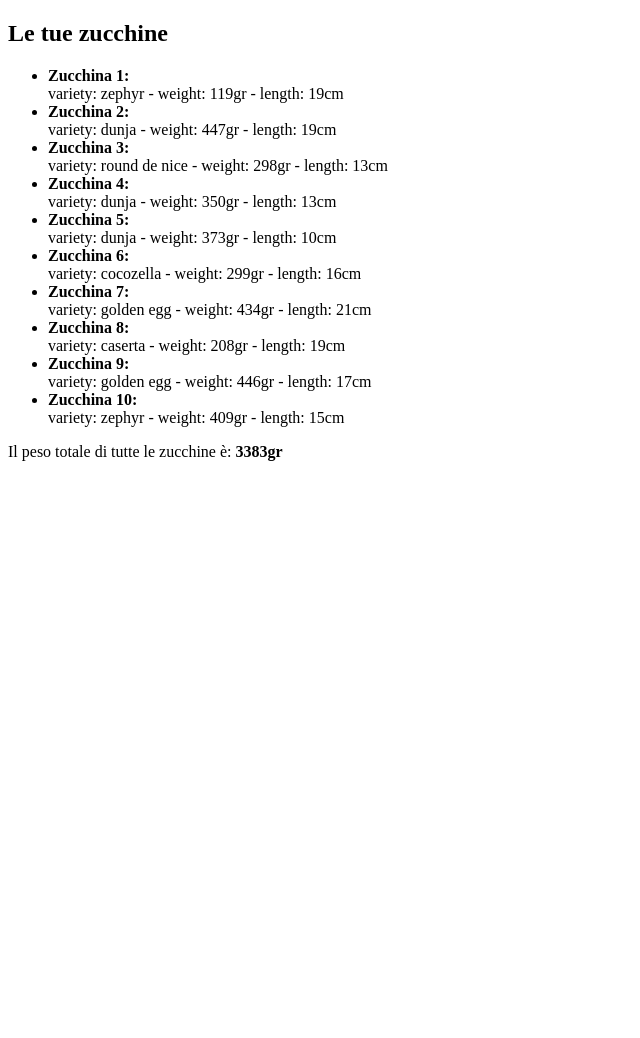
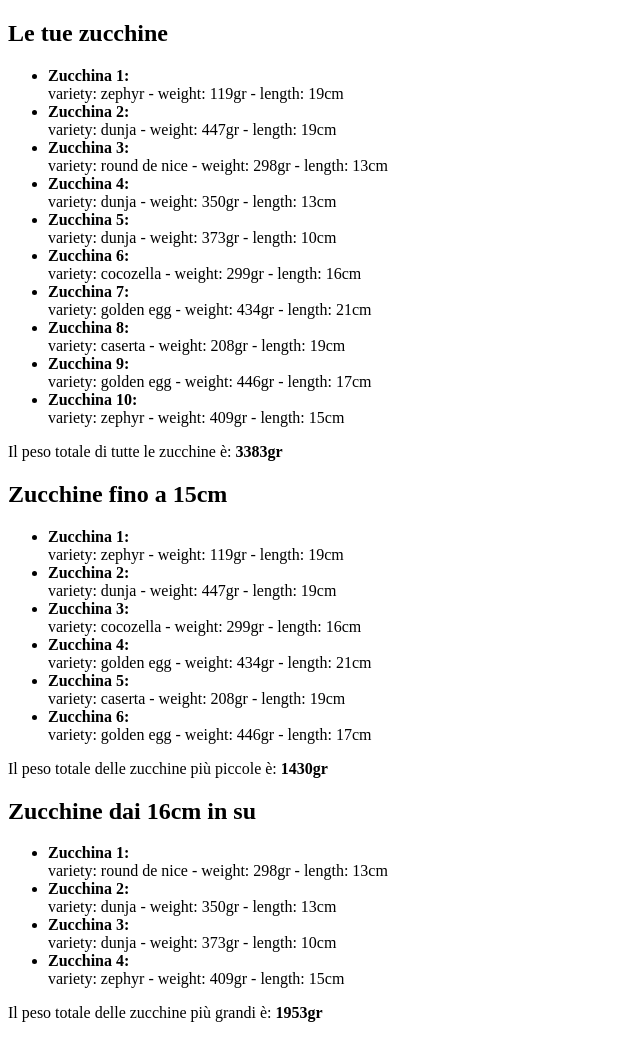
Before and after one commit to leitongchen/js-jsnacks-blocco-5, a plain HTML site: page index.html in a window 1280 px wide. Shown: the whole page, without its empty margins (0-640 px from the left). Before the commit the page ends 800 px from the top, so only its background shows below. Drawn offline with Linux system fonts and the light colour scheme.

Commit message:
stampa zucchine divise; stampa pesi

```diff
--- a/index.html
+++ b/index.html
@@ -15,7 +15,18 @@
             <p id="your-zucchini-weight">Il peso totale di tutte le zucchine è: </p>
 
         </section>
+        <section>
+            <h2>Zucchine fino a 15cm</h2>
+            <ul id="short-zucchini">
 
+            </ul>
+            <p id="short-zucchini-weight">Il peso totale delle zucchine più piccole è: </p>
+            <h2>Zucchine dai 16cm in su</h2>
+            <ul id="long-zucchini">
+
+            </ul>
+            <p id="long-zucchini-weight">Il peso totale delle zucchine più grandi è: </p>
+        </section>
 
     </main>
 
--- a/zucchine.js
+++ b/zucchine.js
@@ -59,6 +59,19 @@ function longZucchiniSelection(lunghezza, num) {
     return true;
 }
 
+
+/*
+[Snack 1]
+Crea 10 oggetti che rappresentano una zucchina, indicandone per ognuno varietà,
+peso e lunghezza. Calcola quanto pesano tutte le zucchine.
+*/
+/*
+[Snack 2]
+Crea 10 oggetti che rappresentano una zucchina.
+Dividi in due array separati le zucchine che misurano meno o più di 15cm.
+Infine stampa separatamente quanto pesano i due gruppi di zucchine. (edited)
+*/
+
 (function () {
 
     var yourZucchini = document.getElementById('your-zucchini');
@@ -67,15 +80,12 @@ function longZucchiniSelection(lunghezza, num) {
     var shortZucchiniList = document.getElementById("short-zucchini");
     var longZucchiniList = document.getElementById("long-zucchini");
 
-    /*
-    [Snack 1]
-    Crea 10 oggetti che rappresentano una zucchina, indicandone per ognuno varietà,
-    peso e lunghezza. Calcola quanto pesano tutte le zucchine.
-    */
+    var shortZucchiniWeight = document.getElementById("short-zucchini-weight");
+    var longZucchiniWeight = document.getElementById("long-zucchini-weight");
+
 
     // lunghezza zucchina varia tra 10cm e 23cm
     // peso zucchina varia tra 50gr e 450gr
-
 
     var zucchiniVariety = ['black beauty', 'caserta', 'golden egg', 'cocozella', 'dunja', 'round de nice', 'zephyr', 'gadzukes'];
 
@@ -91,7 +101,6 @@ function longZucchiniSelection(lunghezza, num) {
             weight: randomNumGen(50, 450),
             length: randomNumGen(10, 23),
         }
-
         allZucchini.push(newZucchini);
     }
 
@@ -107,8 +116,8 @@ function longZucchiniSelection(lunghezza, num) {
 
         var oneZucchini = allZucchini[i];
 
+        // pushare le zucchine in due array diversi in base alle lunghezza
         for (var key in oneZucchini) {
-
             if (key === "length") {
 
                 if (longZucchiniSelection(oneZucchini[key], 15)) {
@@ -126,27 +135,40 @@ function longZucchiniSelection(lunghezza, num) {
 
     zucchiniWeight.innerHTML += "<strong>" + calcWeight(allZucchini, 'weight') + "gr </strong>";
 
+
+    // ciclo per scrivere le zucchine in html SHORT
+    for (var longz = 0; longz < shortZucchini.length; longz++) {
+        var zucchina = shortZucchini[longz];
+
+        longZucchiniList.innerHTML += "<li><strong>Zucchina " + (longz + 1) + ": </strong><br> " + printThemAll(zucchina, 'weight', 'length').join(" - ") + "</li>";
+    }
+
+    longZucchiniWeight.innerHTML += "<strong>" + calcWeight(longZucchini, 'weight') + "gr </strong>";
+
+
+    // ciclo per scrivere le zucchine in html LONG
+    for (var shortz = 0; shortz < longZucchini.length; shortz++) {
+        var zucchina = longZucchini[shortz];
+
+        shortZucchiniList.innerHTML += "<li><strong>Zucchina " + (shortz + 1) + ": </strong><br> " + printThemAll(zucchina, 'weight', 'length').join(" - ") + "</li>";
+    }
+
+    shortZucchiniWeight.innerHTML += "<strong>" + calcWeight(shortZucchini, 'weight') + "gr </strong>";
+
+    /*
+    function controllaArray(arrayName, domElement, weight, length) {
+
+        for (var i=0; i<arrayName.length; i++) {
+            var element = arrayName[i];
+
+            return domElement.innerHTML += "<li><strong>Zucchina " + (i + 1) + ": </strong><br> " + printThemAll(element, weight, length).join(" - ") + "</li>";
+        }
+    }
+
+    shortZucchiniList.innerHTML += controllaArray(shortZucchini, shortZucchiniList, 'weight', 'length');
+    longZucchiniList.innerHTML += controllaArray(longZucchini, longZucchiniList, 'weight', 'length');
+    */
+
     console.log(shortZucchini);
     console.log(longZucchini);
-
-
-
-
-
-
-
-    /*
-    [Snack 2]
-    Crea 10 oggetti che rappresentano una zucchina.
-    Dividi in due array separati le zucchine che misurano meno o più di 15cm.
-    Infine stampa separatamente quanto pesano i due gruppi di zucchine. (edited)
-    */
-
-
-
-
-
-
-
-
 })();
```
